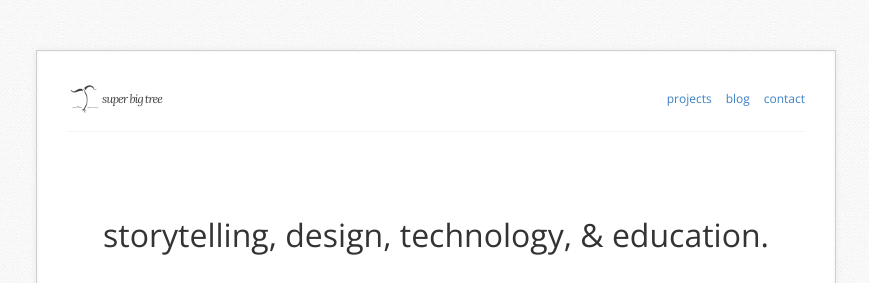
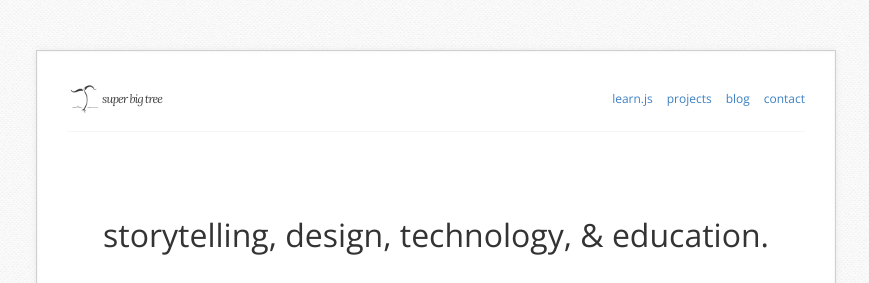
Before and after one commit to superbigtree/superbigtree.github.com, a Jekyll site: the page built from index.html, in a window 1280 px wide. Shown: the top 283 px of the page, without its empty margins (204-1073 px from the left). Built offline with Jekyll 4.4.1, drawn with Linux system fonts in a browser that asks for light colours; nearby versions of some CDN libraries.

Commit message:
add learn.js link to menu

```diff
--- a/_layouts/default.html
+++ b/_layouts/default.html
@@ -36,6 +36,7 @@
         </a>
         <nav class="main">
           <ul>
+            <li><a href="{{ site.baseurl }}/learnjs">learn.js</a></li>
             <li><a href="{{ site.baseurl }}/projects">projects</a></li>
             <li><a href="http://superbigtree.tumblr.com">blog</a></li>
             <li><a href="{{ site.baseurl }}/contact">contact</a></li>
```
